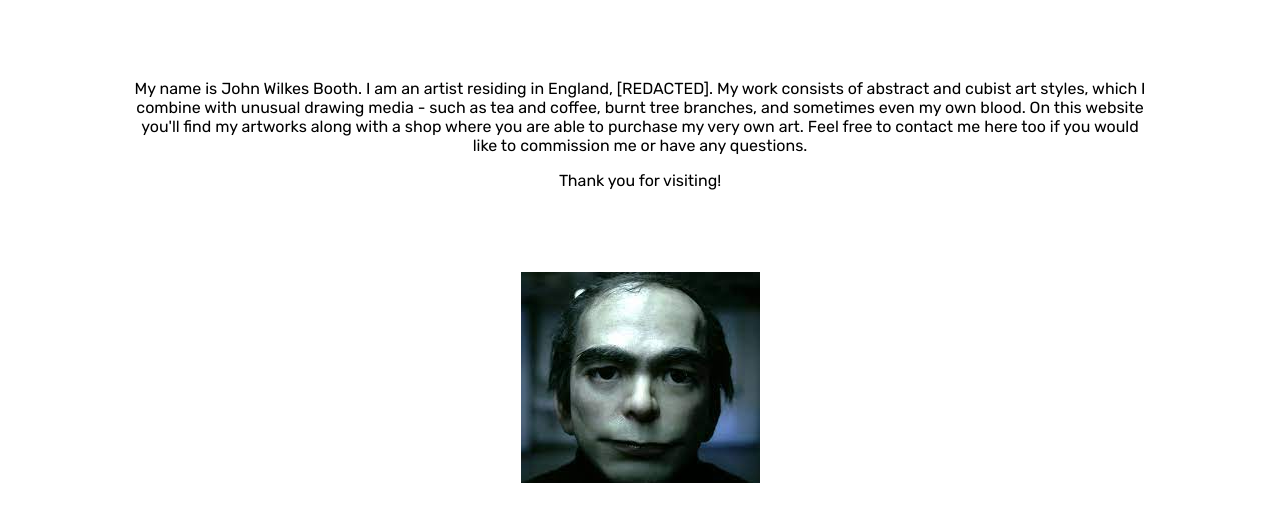
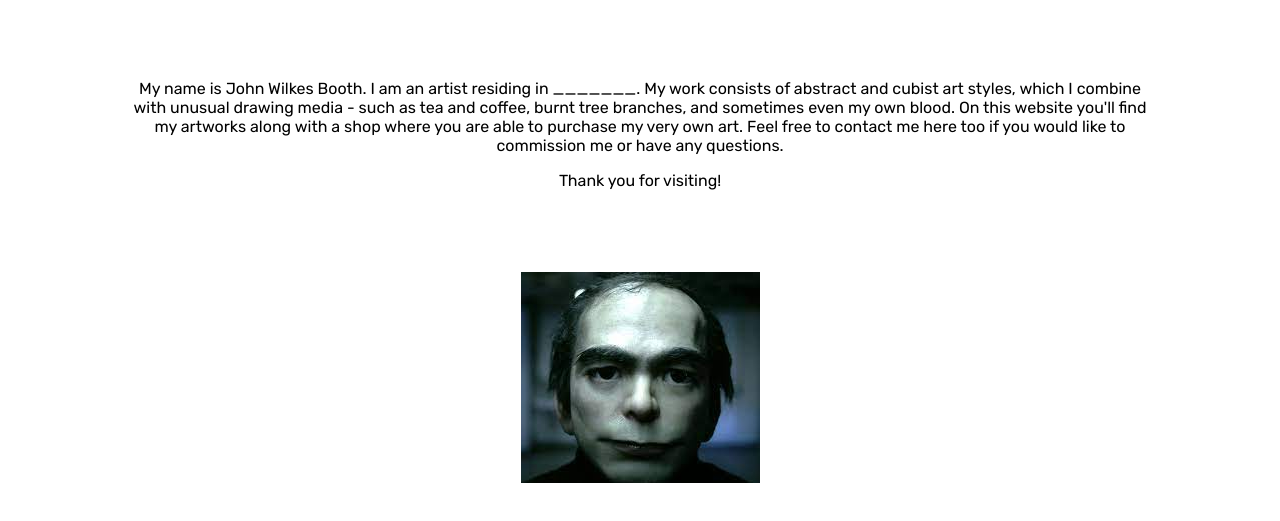
Before and after one commit to mobieto/WEBSITE, a plain HTML site: page Website/index.html in a window 1280 px wide. Shown: the part 171-692 px from the top of the page. Drawn offline with Linux system fonts and the light colour scheme.

Commit message:
Update index.html

```diff
--- a/Website/index.html
+++ b/Website/index.html
@@ -35,7 +35,7 @@
 			<h2>+</h2>
 			<h1>&nbsp;</h1>
 			<p>
-				My name is John Wilkes Booth. I am an artist residing in England, [REDACTED]. My work consists of abstract and cubist art styles, which I combine with unusual drawing media - such as tea and coffee, burnt tree branches, and sometimes even my own blood. On this website you'll find my artworks along with a shop where you are able to purchase my very own art. Feel free to contact me here too if you would like to commission me or have any questions.
+				My name is John Wilkes Booth. I am an artist residing in _______. My work consists of abstract and cubist art styles, which I combine with unusual drawing media - such as tea and coffee, burnt tree branches, and sometimes even my own blood. On this website you'll find my artworks along with a shop where you are able to purchase my very own art. Feel free to contact me here too if you would like to commission me or have any questions.
 			</p>
 			<p> Thank you for visiting! </p>
 			<h1>&nbsp;</h1>
```
